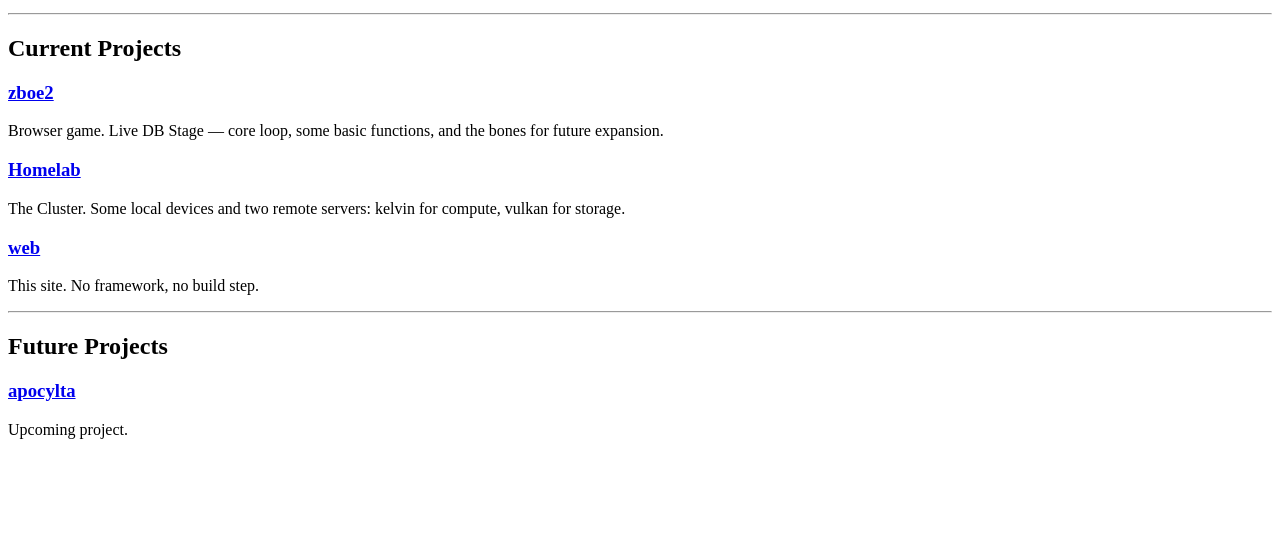
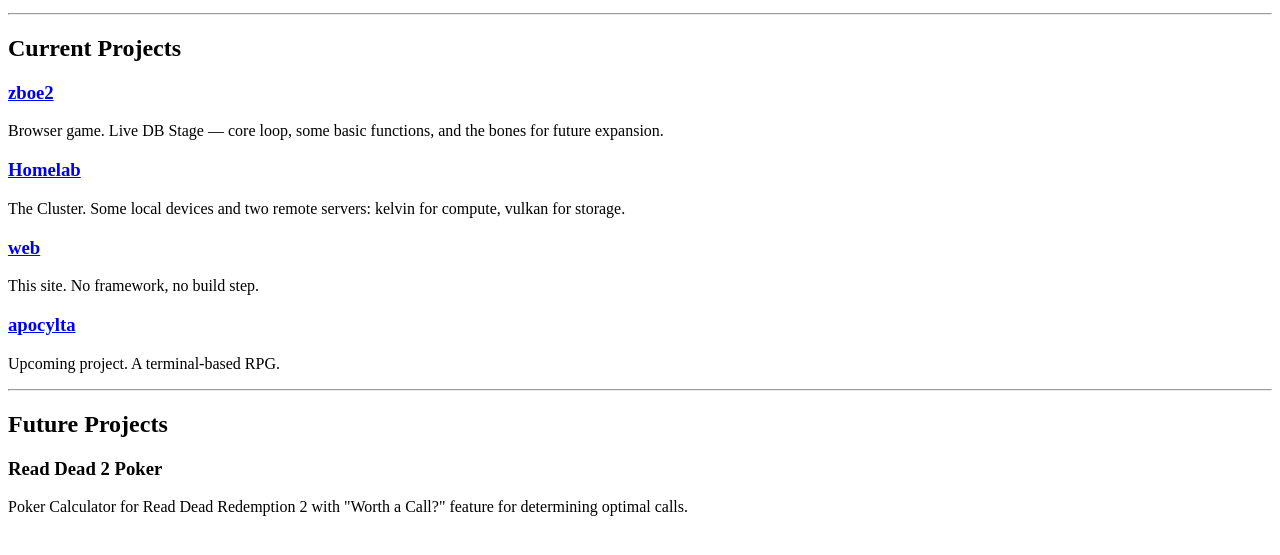
Before and after one commit to rvzm/rvzm.me, a plain HTML site: page pages/projects/index.html in a window 1280 px wide. Shown: the part 127-682 px from the top of the page. Drawn offline with Linux system fonts and the light colour scheme.

Commit message:
updated projects index

```diff
--- a/pages/projects/index.html
+++ b/pages/projects/index.html
@@ -24,6 +24,11 @@ configured, which is usually a subset of this.</p>
       <p class="repo-desc">This site. No framework, no build step.</p>
     </div></div>
   </div>
+  <div class="col-md-6">
+    <div class="card h-100"><div class="card-body">
+      <h3 class="repo-name"><a href="#/projects/apocylta">apocylta</a></h3>
+      <p class="repo-desc">Upcoming project. A terminal-based RPG.</p>
+    </div></div>
 </div>
 
 <hr>
@@ -32,8 +37,8 @@ configured, which is usually a subset of this.</p>
 <div class="row g-3 mt-2">
   <div class="col-md-6">
     <div class="card h-100"><div class="card-body">
-      <h3 class="repo-name"><a href="#/projects/apocylta">apocylta</a></h3>
-      <p class="repo-desc">Upcoming project.</p>
+      <h3 class="repo-name">Read Dead 2 Poker</h3>
+      <p class="repo-desc">Poker Calculator for Read Dead Redemption 2 with "Worth a Call?" feature for determining optimal calls.</p>
     </div></div>
   </div>
 </div>
```
